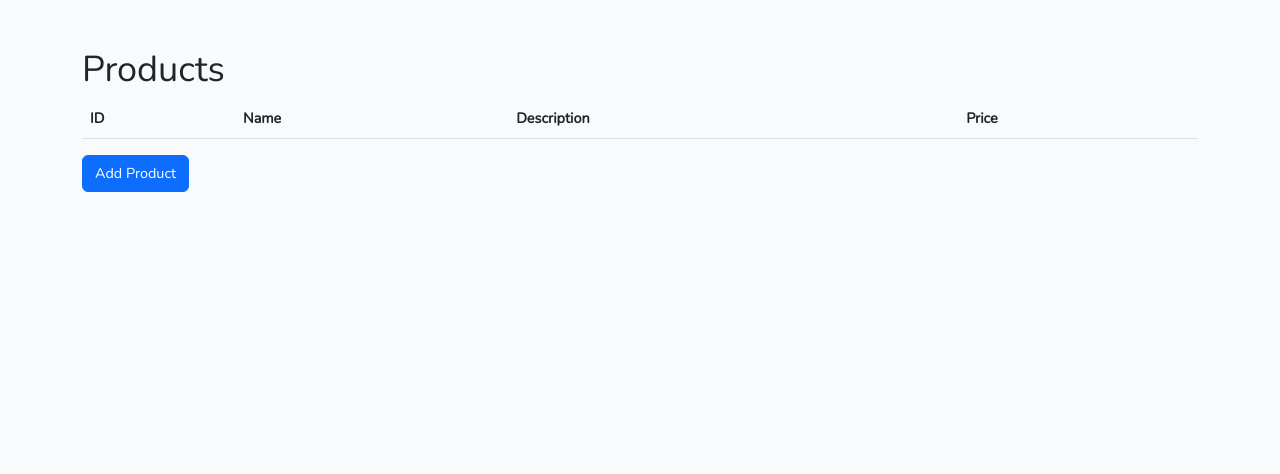
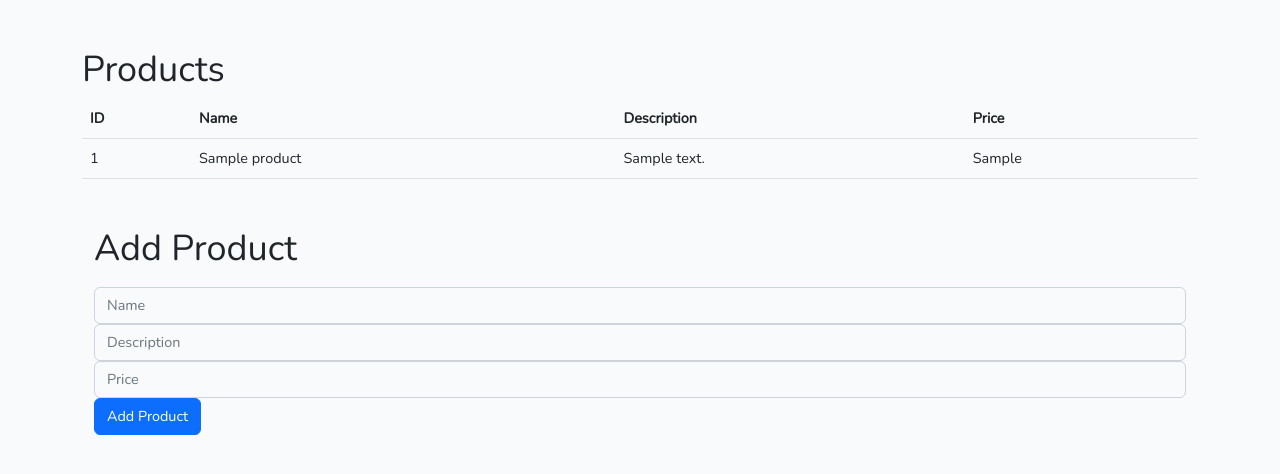
Before and after one commit to MostefaBoudjema/Laravel-10-Vue3-Vuex-vite-zNews, a Laravel app: page / in a window 1280 px wide. Shown: the part 55-529 px from the top of the page. Run offline with Laravel 10, Linux system fonts and the light colour scheme; tables that the repository leaves empty hold one stand-in row (values such as "Sample post"); lists and menus that the app fills with data are empty; style sheets or scripts are compiled from the project's sources.

Commit message:
add + index

```diff
--- /dev/null
+++ b/app/Http/Controllers/Api/ProductsController.php
@@ -0,0 +1,56 @@
+<?php
+
+namespace App\Http\Controllers\Api;
+
+use App\Product;
+use App\Models\Products;
+use App\Http\Controllers\Controller;
+use App\Http\Resources\ProductResource;
+use App\Http\Requests\StoreProductsRequest;
+use App\Http\Requests\UpdateProductsRequest;
+
+class ProductsController extends Controller
+{
+    public function index()
+    {
+        // dd('index');
+        $products = new ProductResource(Products::all());
+        // return $products;
+        return response()->json([
+            'products' => $products,
+        ], 200);
+    }
+
+    public function show($id)
+    {
+        $Product = Products::with(['Product_status'])->findOrFail($id);
+        return new ProductResource($Product);
+    }
+
+    public function store(StoreProductsRequest $request)
+    {
+        $Product = Products::create($request->all());
+
+        return (new ProductResource($Product))
+            ->response()
+            ->setStatusCode(201);
+    }
+
+    public function update(UpdateProductsRequest $request, $id)
+    {
+        $Product = Products::findOrFail($id);
+        $Product->update($request->all());
+
+
+        return (new ProductResource($Product))
+            ->response()
+            ->setStatusCode(202);
+    }
+
+    public function destroy($id)
+    {
+        $Product = Products::findOrFail($id);
+        $Product->delete();
+        return response(null, 204);
+    }
+}
--- /dev/null
+++ b/app/Http/Resources/ProductResource.php
@@ -0,0 +1,19 @@
+<?php
+
+namespace App\Http\Resources;
+
+use Illuminate\Http\Request;
+use Illuminate\Http\Resources\Json\JsonResource;
+
+class ProductResource extends JsonResource
+{
+    /**
+     * Transform the resource into an array.
+     *
+     * @return array<string, mixed>
+     */
+    public function toArray(Request $request): array
+    {
+        return parent::toArray($request);
+    }
+}
--- /dev/null
+++ b/app/Models/Products.php
@@ -0,0 +1,14 @@
+<?php
+
+namespace App\Models;
+
+use Illuminate\Database\Eloquent\Factories\HasFactory;
+use Illuminate\Database\Eloquent\Model;
+
+class Products extends Model
+{
+    protected $fillable = [
+        'name', 'description', 'price',
+    ];
+    use HasFactory;
+}
--- a/resources/js/router/index.js
+++ b/resources/js/router/index.js
@@ -9,7 +9,7 @@ const routes = [
     {
         path: '/',
         name: 'Index',
-        component: () => import('../views/Products.vue'),
+        component: () => import('../views/Products/IndexProduct.vue'),
         meta: {
             title: generateMetaTitle('Index'),
         },
@@ -17,7 +17,7 @@ const routes = [
     {
         path: '/products',
         name: 'Products',
-        component: () => import('../views/Products.vue'),
+        component: () => import('../views/Products/IndexProduct.vue'),
         meta: {
             title: generateMetaTitle('Products'),
         },
--- /dev/null
+++ b/resources/js/store/modules/products.js
@@ -0,0 +1,53 @@
+// store/modules/products.js
+
+const state = {
+    products: []
+  };
+
+  const mutations = {
+    addProduct (state, product) {
+        state.products.push(product)
+      },
+      updateProduct (state, product) {
+        const index = state.products.findIndex(p => p.id === product.id)
+        state.products[index] = product
+      },
+      deleteProduct (state, id) {
+        state.products = state.products.filter(p => p.id !== id)
+      },
+      loadProduct(state, products) {
+        state.products = products;
+      }
+  };
+
+  const actions = {
+    async addProduct (context, product) {
+        await axios.post('/api/products', product)
+        context.commit('addProduct', product)
+      },
+      async updateProduct (context, product) {
+        await axios.put('/api/products/' + product.id, product)
+        context.commit('updateProduct', product)
+      },
+      async deleteProduct (context, id) {
+        await axios.delete('/api/products/' + id)
+        context.commit('deleteProduct', id)
+      },
+      async loadProduct(context) {
+        try {
+          const response = await axios.get('/api/products/');
+          const products = response.data.products;
+
+          context.commit('loadProduct', products);
+        } catch (error) {
+          console.error('Error loading products:', error);
+        }
+      }
+  };
+
+  export default {
+    namespaced: true,
+    state,
+    mutations,
+    actions
+  };
--- /dev/null
+++ b/resources/js/views/Products/AddProduct.vue
@@ -0,0 +1,44 @@
+<template>
+    <div class="container mt-5">
+        <h1 class="mb-3">Add Product</h1>
+        <input v-model="newProduct.name" type="text" class="form-control" placeholder="Name" />
+        <input v-model="newProduct.description" type="text" class="form-control" placeholder="Description" />
+        <input v-model="newProduct.price" type="number" step="0.01" class="form-control" placeholder="Price" />
+        <button class="btn btn-primary" @click="addNewProduct">Add Product</button>
+    </div>
+</template>
+
+
+
+<script>
+import { mapState, mapActions } from 'vuex';
+
+export default {
+    name: 'Products',
+    data() {
+        return {
+            newProduct: {
+                name: '',
+                description: '',
+                price: null,
+            },
+        };
+    },
+    methods: {
+        ...mapActions('products', ['addProduct']),
+        async addNewProduct() {
+            // Call the addProduct action with the new product data
+            await this.addProduct({
+                name: this.newProduct.name,
+                description: this.newProduct.description,
+                price: this.newProduct.price,
+            });
+
+            // Clear the input fields after adding the product
+            this.newProduct.name='';
+            this.newProduct.description='';
+            this.newProduct.price=null;
+        },
+    },
+};
+</script>
--- a/resources/js/views/Products.vue
+++ b/resources/js/views/Products/IndexProduct.vue
@@ -19,20 +19,26 @@
         </tr>
       </tbody>
     </table>
-    <button class="btn btn-primary" @click="addProduct">Add Product</button>
+    <AddProduct/>
   </div>
 </template>
 
 <script>
 import { mapState, mapActions } from 'vuex'
+import AddProduct from './AddProduct.vue';
 
 export default {
-  name: 'Products',
-  computed: {
-    ...mapState('products', ['products'])
-  },
-  methods: {
-    ...mapActions('products', ['addProduct'])
-  }
+    name: 'Products',
+    computed: {
+        ...mapState('products', ['products'])
+    },
+    methods: {
+        ...mapActions('products', ['loadProduct'])
+    },
+    mounted() {
+        console.log('fetchProducts mounted.');
+        this.loadProduct();
+    },
+    components: { AddProduct }
 }
 </script>
--- a/routes/api.php
+++ b/routes/api.php
@@ -3,17 +3,11 @@
 use Illuminate\Http\Request;
 use Illuminate\Support\Facades\Route;
 
-/*
-|--------------------------------------------------------------------------
-| API Routes
-|--------------------------------------------------------------------------
-|
-| Here is where you can register API routes for your application. These
-| routes are loaded by the RouteServiceProvider and all of them will
-| be assigned to the "api" middleware group. Make something great!
-|
-*/
-
 Route::middleware('auth:sanctum')->get('/user', function (Request $request) {
     return $request->user();
 });
+
+Route::group([ 'namespace' => '\App\Http\Controllers\Api', 'as' => 'api.'], function () {
+// Route::group(['middleware' => ['auth:api'], 'namespace' => '\App\Http\Controllers\Api', 'as' => 'api.'], function () {
+    Route::apiResource('products', ProductsController::class); // Make sure to provide the correct namespace for the controller
+});
```
Also changed, not shown: app/Http/Requests/StoreProductsRequest.php (added, +28 -0 lines), app/Http/Requests/UpdateProductsRequest.php (added, +28 -0 lines), app/Policies/ProductsPolicy.php (added, +66 -0 lines), database/factories/ProductsFactory.php (added, +23 -0 lines), database/seeders/ProductsSeeder.php (added, +17 -0 lines), resources/js/store/index.js (+8 -31 lines), _BAK/HomeController.php (renamed from app/Http/Controllers/HomeController.php), _BAK/app2.blade.php (renamed from resources/views/layouts/app2.blade.php), _BAK/home.blade.php (renamed from resources/views/home.blade.php), _BAK/welcome.blade.php (renamed from resources/views/welcome.blade.php), app/Http/Controllers/Api/ProductController.php (deleted), database/migrations/2023_08_18_025927_create_products_table.php (added).
